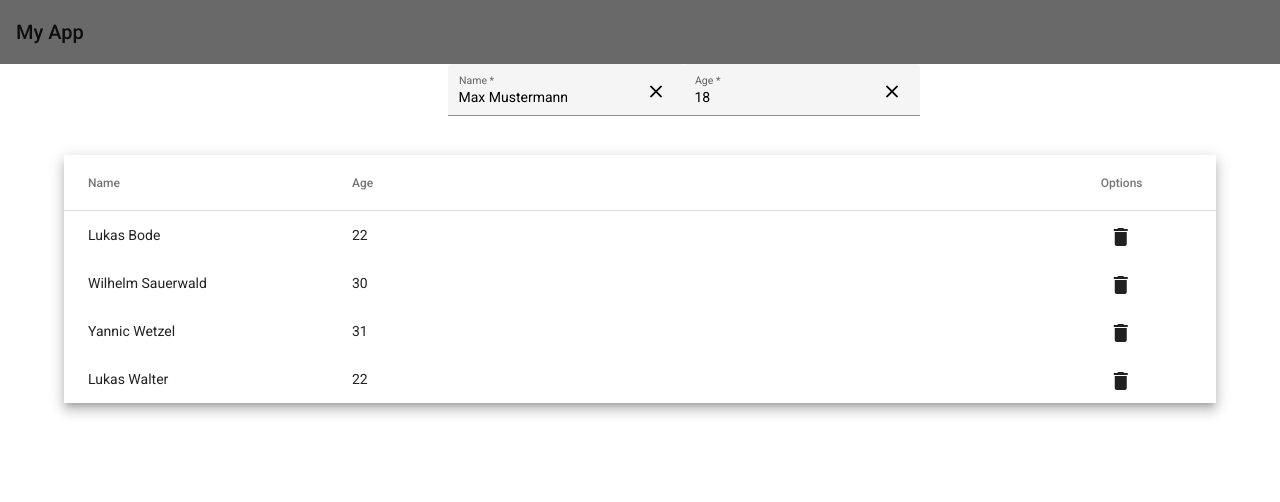
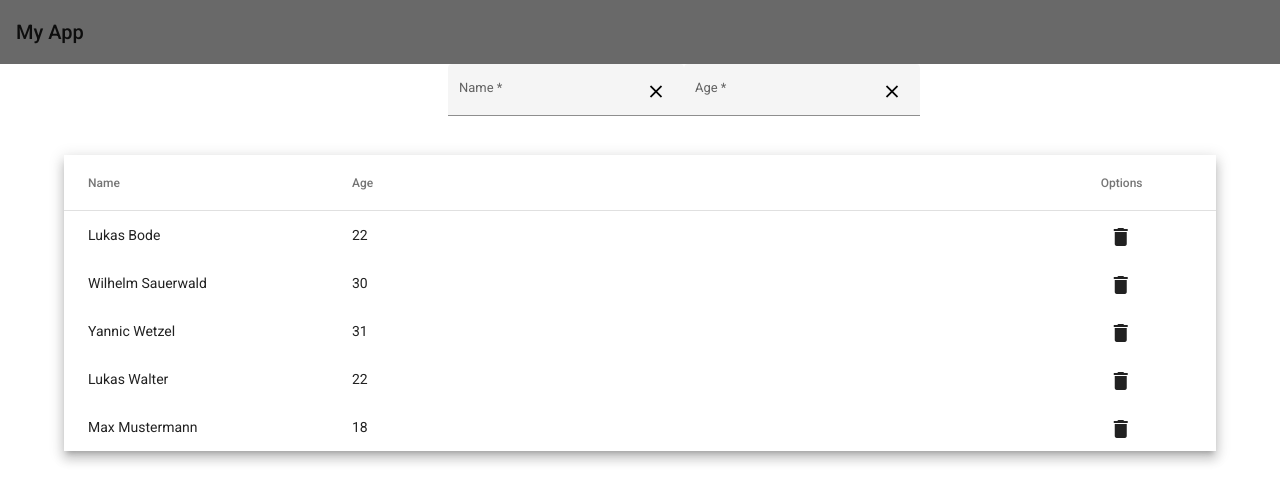
Before and after one commit to NichtLukas/Tests, an Angular app: page / in a window 1280 px wide. Shown: the top 502 px of the page. Built offline with nearby package versions, Linux system fonts and the light colour scheme.

Commit message:
ci: Update create human by create mechanism

```diff
--- a/src/app/create-human/create-human.component.html
+++ b/src/app/create-human/create-human.component.html
@@ -1,4 +1,5 @@
-<form [formGroup]="form" (keydown)="readFormKeyInput($event)" class="form" >
+<!--  -->
+<form [formGroup]="form" class="form" (keydown)="readFormKeyInput()">
   <mat-form-field appearance="fill" >
     <mat-label>Name</mat-label>
     <input matInput type="text" formControlName="name">
@@ -16,6 +17,9 @@
     <button matSuffix mat-icon-button (click)="ageFormControl.reset()">
       <mat-icon>close</mat-icon>
     </button>
+    <mat-error *ngIf="nameFormControl.hasError('required')">
+      This is required!
+    </mat-error>
   </mat-form-field>
 
 </form>
--- a/src/app/create-human/create-human.component.ts
+++ b/src/app/create-human/create-human.component.ts
@@ -1,4 +1,4 @@
-import { Component, EventEmitter, OnInit, Output} from '@angular/core';
+import { Component, EventEmitter, OnInit, Output, OnDestroy} from '@angular/core';
 import { Keycodes } from '../keycodes';
 import { FormControl, FormGroup, ReactiveFormsModule, Validators } from '@angular/forms';
 import { HumanCreate } from '../human';
@@ -6,6 +6,7 @@ import { CommonModule } from '@angular/common';
 import { MatInputModule } from '@angular/material/input';
 import { MatButtonModule } from '@angular/material/button';
 import { MatIconModule } from '@angular/material/icon';
+import { BehaviorSubject, debounce, debounceTime, fromEvent, Subject, takeUntil } from 'rxjs';
 
 @Component({
   selector: 'app-create-human',
@@ -20,13 +21,17 @@ import { MatIconModule } from '@angular/material/icon';
     MatIconModule,
   ],
 })
-export class CreateHumanComponent implements OnInit {
-
+export class CreateHumanComponent implements OnInit, OnDestroy {
   // TODO: create typed FormGroup
   public readonly form: FormGroup = new FormGroup /*<HumanCreate>*/({
     name: new FormControl<string|null>(null, [Validators.required]),
     age: new FormControl<number|null>(null, [Validators.required]),
   });
+
+  private readonly _form$: BehaviorSubject<FormGroup>;
+  private readonly _destroyed$ = new Subject<void>();
+
+
 
   // Auf die Werte im Form zugreifen
   public get nameFormControl(): FormControl {
@@ -39,33 +44,53 @@ export class CreateHumanComponent implements OnInit {
 
   @Output('human') public humanEmitter = new EventEmitter<HumanCreate>();
 
-  public ngOnInit(): void {
-    // funktionen auslagern um es lesbarer zu machen
-    this.initializeForm();
+  constructor(){
+    this._form$ = new BehaviorSubject<FormGroup>(this.form);
   }
 
-  public readFormKeyInput(event:any): void{
-    //this.autoSaveHumanForm();
-    if (!(event.keyCode === Keycodes.ENTER)) return;
-    this.sendFormValue();
+  public ngOnInit(): void {
+    this.initializeForm();
+    this.initializeFormObservers();
+  }
+
+  ngOnDestroy(): void {
+    this._destroyed$.next();
+    this._destroyed$.complete();
+  }
+
+  public readFormKeyInput(): void{
+    this._form$.next(this.form)
   }
 
   private initializeForm(): void {
-    //Form nach der Implementierung mit verändern
     this.ageFormControl.patchValue(18);
     this.nameFormControl.patchValue('Max Mustermann');
   }
 
-  private async autoSaveHumanForm():Promise<void>{
-    await new Promise(resolve => setTimeout(resolve, 10000));
-    this.sendFormValue();
+  private initializeFormObservers() {
+    this._form$.pipe(
+      takeUntil(this._destroyed$),
+      debounceTime(5000)
+      ).subscribe((data) =>{
+      if(data.invalid) return;
+      this.sendFormValue();
+    });
+
   }
 
+  //TODO: kann vieleicht weg?
   private sendFormValue():void{
-    if (this.form.invalid) return;
     this.humanEmitter.emit(this.form.value);
     this.form.reset();
   }
 
 
 }
+
+// https://www.learnrxjs.io/learn-rxjs/operators/filtering/debouncetime
+
+/**
+ * TODO:
+ * 1. sibscription auf form
+ * 2. on valuechange and valid form execute
+ */
--- a/src/app/display-human/display-human.component.ts
+++ b/src/app/display-human/display-human.component.ts
@@ -1,5 +1,5 @@
-import { Component, EventEmitter, Input, Output} from '@angular/core';
-import { Observable } from 'rxjs';
+import { Component, EventEmitter, Input, OnDestroy, Output} from '@angular/core';
+import { Observable, of, Subject, takeUntil } from 'rxjs';
 import { Human } from '../human';
 
 @Component({
@@ -11,16 +11,13 @@ import { Human } from '../human';
 
 //TODO umbennen in list view z.b.
 // Grid und List view machen und mit einem Switch die darstellung ändern
-export class DisplayHumanComponent{ // HumanListComponent HumanGridComponent
+export class DisplayHumanComponent { // HumanListComponent HumanGridComponent
   displayedColumns: string[] = ['name', 'age', 'options'];
-  tabelVlaue: Human[] = []
+  tabelVlaue: Human[] = [];
+  private readonly destroyed = new Subject<void>();
 
-  @Input() public humans:Observable<Human[]> = new Observable<Human[]>; // humans
+  @Input() public humans: Human[] = []; // humans
   @Output() public delete = new EventEmitter<Human>();
-
-  constructor(){
-    this.humans.subscribe(humans => this.tabelVlaue = humans);
-  }
 
   public onDelete(human:Human):void{
     this.delete.emit(human);
--- a/src/app/human-manager/human-manager.component.html
+++ b/src/app/human-manager/human-manager.component.html
@@ -2,6 +2,7 @@
 <div class="human-wrapper">
     <app-create-human (human)="onAdd($event)" class="create-human">
     </app-create-human>
-    <app-display-human [humans]="humans$" (delete)="onDelete($event)" class="display-human">
+    <!-- das  "|  async" liest und transformiert das Observable in eine Variable-->
+    <app-display-human [humans]="(humans$ | async) || []" (delete)="onDelete($event)" class="display-human">
     </app-display-human>
 </div>
--- a/src/app/human-manager/human-manager.component.ts
+++ b/src/app/human-manager/human-manager.component.ts
@@ -10,17 +10,15 @@ import { HumanService } from '../human.service';
 })
 export class HumanManagerComponent {
 
-  public humans$!: Observable<Human[]>;
+  public humans$: Observable<Human[]> = this.humanService.humans$;
 
-  constructor(private readonly humanService:HumanService) {
-    this.humans$ = this.humanService.Humans$
-  }
+  constructor(private readonly humanService: HumanService) {}
 
   public onAdd(human: HumanCreate): void {
     this.humanService.add(human);
   }
 
-  public onDelete(human:Human){
+  public onDelete(human:Human): void{
     this.humanService.deleteByObject(human);
   }
 
--- a/src/app/human.service.ts
+++ b/src/app/human.service.ts
@@ -13,27 +13,28 @@ export class HumanService {
 
   //_ = Private
   //$ = BehaviorSubject
-  private readonly humans$: BehaviorSubject<Human[]>
+  private readonly _humans$: BehaviorSubject<Human[]>
 
   constructor() {
-    this.humans$ = new BehaviorSubject<Human[]>([]);
-    //TODO: Nur für Mock zuständig
-    this.humans$.next(HUMAN_LIST_MOCK)
+    this._humans$ = new BehaviorSubject<Human[]>(HUMAN_LIST_MOCK);
   }
 
-  public get Humans$():Observable<Human[]>{
-    return this.humans$.asObservable();
+  public get humans$():Observable<Human[]>{
+    return this._humans$.asObservable();
   }
 
-  public add(human: HumanCreate): void{
-    const uuid = uuidv4();
-    this.humans$.next([...this.humans$.value, {...human, uuid}]);
+  public add(createHuman: HumanCreate): void{
+    const uuid: string = uuidv4();
+    const human: Human = {...createHuman, uuid};
+
+    this._humans$.next([...this._humans$.value, human]);
   }
 
   public deleteByObject(human: Human): void{
-    let humans: Human[] = this.humans$.value;
-    humans = humans.filter((humanCopy) => humanCopy.uuid !== human.uuid)
-    this.humans$.next(humans);
+    let humans: Human[] = this._humans$.value
+      .filter((humanCopy) => humanCopy.uuid !== human.uuid);
+
+    this._humans$.next(humans);
   }
 
 }
--- a/src/app/toolbar/toolbar.component.ts
+++ b/src/app/toolbar/toolbar.component.ts
@@ -2,6 +2,7 @@ import { CommonModule } from '@angular/common';
 import { Component, OnInit } from '@angular/core';
 import { MatIconModule } from '@angular/material/icon';
 import {MatToolbarModule} from '@angular/material/toolbar';
+
 
 @Component({
   standalone: true,
```
Also changed, not shown: 1 other file (tests, documents, lock files or other folders).
